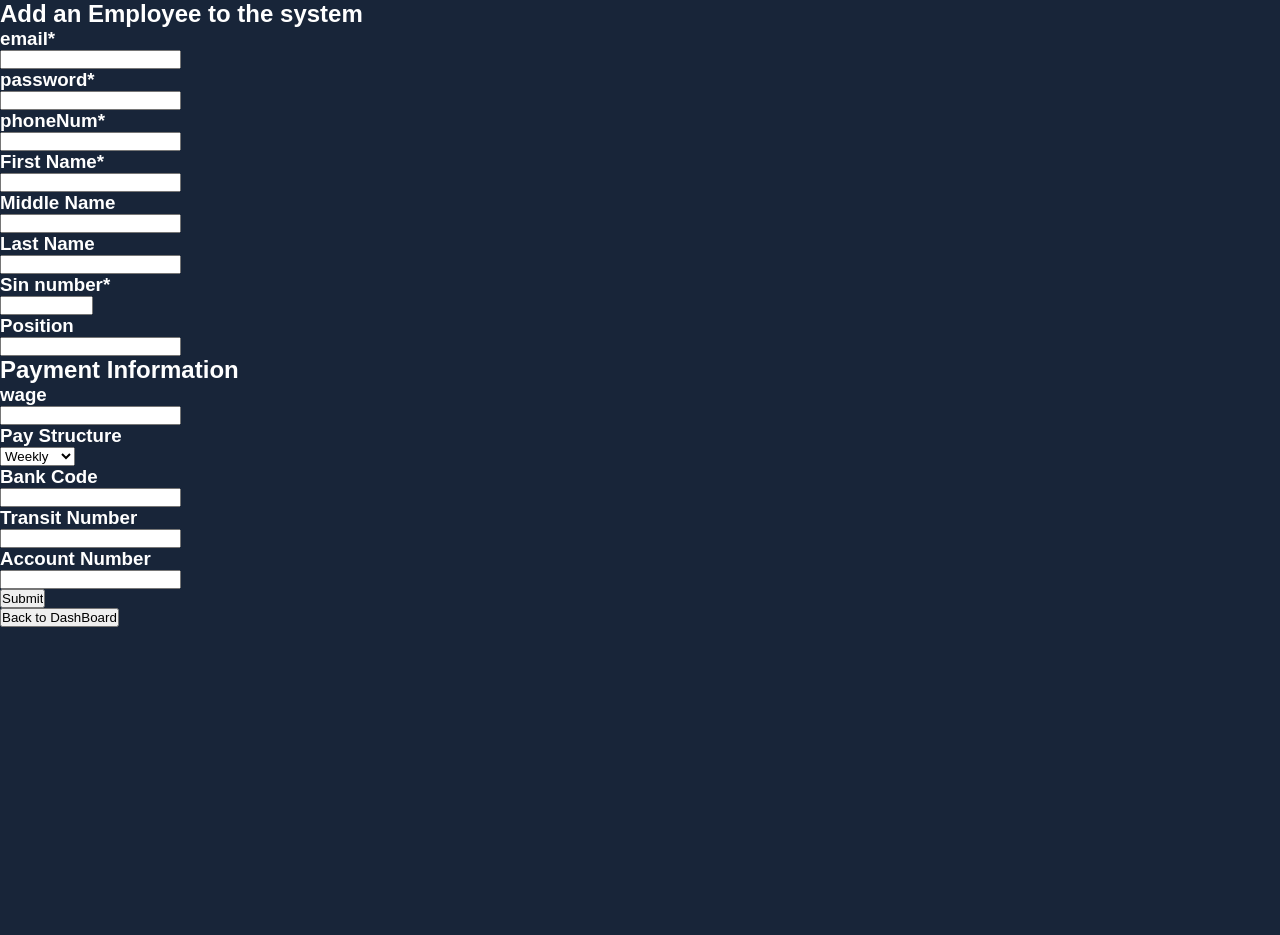
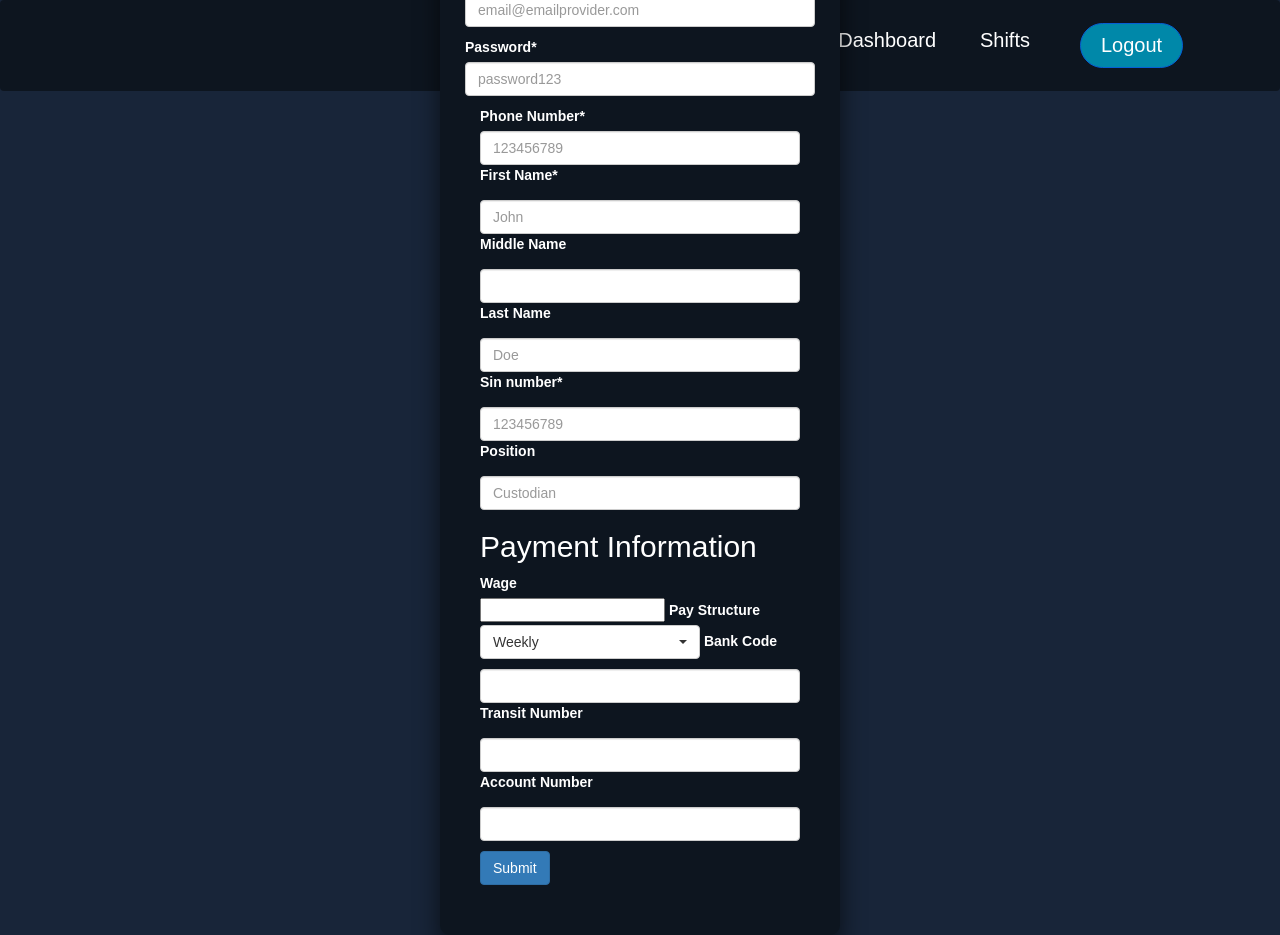
Before and after one commit to rayankasam/EmployeeManagement, a Flask app: template templates/addEmployee.html in a window 1280 px wide. Before the commit the page ends 627 px from the top, so only its background shows below. Run offline with Flask 3, Linux system fonts and the light colour scheme; the template is opened without the code that fills it, so the values that code supplies are empty; parts of the project's set-up code (start-up, migrations or seed data) failed here and were passed over; some libraries are stand-ins or nearby versions.

Commit message:
Added styles to add employee and amount due

```diff
--- a/templates/addEmployee.html
+++ b/templates/addEmployee.html
@@ -4,45 +4,68 @@
     <title></title>
     <meta charset="UTF-8">
     <meta name="viewport" content="width=device-width, initial-scale=1">
-    <link href="css/style.css" rel="stylesheet">
+    <!-- Bootstrap -->
+    <link href="https://maxcdn.bootstrapcdn.com/bootstrap/3.4.1/css/bootstrap.min.css" rel="stylesheet">
+    <script src="https://ajax.googleapis.com/ajax/libs/jquery/3.6.4/jquery.min.js"></script>
+    <script src="https://maxcdn.bootstrapcdn.com/bootstrap/3.4.1/js/bootstrap.min.js"></script>
+    <!-- Select Picker -->
+    <link rel="stylesheet" href="https://cdn.jsdelivr.net/npm/bootstrap-select@1.13.14/dist/css/bootstrap-select.min.css">
+    <script src="https://cdn.jsdelivr.net/npm/bootstrap-select@1.13.14/dist/js/bootstrap-select.min.js"></script>
+    <!-- Custom Styles -->
+    <link href="{{ url_for('static',filename='css/style.css') }}" rel="stylesheet">
   </head>
   <body>
 
-    <form method="post">
-      <h2>Add an Employee to the system</h2>
-      <h3>email*</h3>
-      <p><input type=text name=email>
-      <h3>password*</h3>
-      <p><input type=text name=password, minlength="5">
-      <h3>phoneNum*</h3>
-      <p><input type=text name=phoneNum>
-      <h3>First Name*</h3>
-      <p><input type=text name=fName>
-      <h3>Middle Name</h3>
-      <p><input type=text name=mName>
-      <h3>Last Name</h3>
-      <p><input type=text name=lName>
-      <h3>Sin number*</h3>
-      <p><input type=text name=sinNum size="9">
-      <h3>Position</h3>
-      <p><input type=text name=position>
+    <div class="navbar">
+        <nav>
+            <ul class="navpagelinks">
+                <li><a href="{{ url_for('index') }}">Dashboard</a></li>
+                <li><a href="/">Shifts</a></li>
+            </ul>
+            <a class="chere" href="{{ url_for('logout') }}"><button class="logout">Logout</button></a>
+        </nav>
+    </div>
+    <form method="post" class="Forms">
+      <h2>Add an Employee</h2>
+      <div class="row">
+        <div class="col">
+          <label for="email">Email*</label>
+          <p><input type=email class="form-control" name=email placeholder="email@emailprovider.com">
+        </div>
+        <div class="col">
+          <label for="password">Password*</label>
+          <p><input type=text name=password, minlength="5" class="form-control" placeholder="password123">
+        </div>
+      </div>
+
+      <label for="phoneNum">Phone Number*</label>
+      <p><input type=tel name=phoneNum class="form-control" placeholder="123456789">
+      <label for="fName">First Name*</label>
+      <p><input type=text name=fName class="form-control" placeholder="John">
+      <label for="nName">Middle Name</label>
+      <p><input type=text name=mName class="form-control">
+      <label for="lName">Last Name</label>
+      <p><input type=text name=lName class="form-control" placeholder="Doe">
+      <label for="sinNum">Sin number*</label>
+      <p><input type=text name=sinNum size="9" class="form-control" placeholder="123456789">
+      <label for="position">Position</label>
+      <p><input type=text name=position class="form-control" placeholder="Custodian">
       <h2>Payment Information</h2>
-      <h3>wage</h3>
+      <label for="wage">Wage</label>
       <p><input type=number name=wage pattern="^\d*(\.\d{0,2})?$" min="0">
-      <h3>Pay Structure</h3>
-      <select name="payStructure">
-        <option value="Weekly">Weekly</option>
-        <option value="biweekly">Biweekly</option>
-        <option value="Monthly">Monthly</option>
+      <label>Pay Structure</label>
+      <select name="payStructure" class="selectpicker">
+        <option value="Weekly" class="dropdown-item">Weekly</option>
+        <option value="biweekly" class="dropdown-item">Biweekly</option>
+        <option value="Monthly" class="dropdown-item">Monthly</option>
       </select>
-      <h3>Bank Code</h3>
-      <p><input type=text name=bankCode>
-      <h3>Transit Number</h3>
-      <p><input type=text name=transitNum>
-      <h3>Account Number</h3>
-      <p><input type=text name=accountNum>
-      <p><input type=submit value=Submit>
+      <label for="bankCode">Bank Code</label>
+      <p><input type=text name=bankCode class="form-control" >
+      <label for="transitNum">Transit Number</label>
+      <p><input type=text name=transitNum class="form-control">
+      <label for="accountNum">Account Number</label>
+      <p><input type=text name=accountNum class="form-control">
+      <p><input type=submit value=Submit class="btn btn-primary">
     </form>
-    <a href="{{ url_for('index') }}"><button>Back to DashBoard</button></a>
   </body>
 </html>
--- a/templates/index.html
+++ b/templates/index.html
@@ -4,9 +4,11 @@
     <title></title>
     <meta charset="UTF-8">
     <meta name="viewport" content="width=device-width, initial-scale=1">
+    <!-- Bootstrap -->
     <link rel="stylesheet" href="https://maxcdn.bootstrapcdn.com/bootstrap/3.4.1/css/bootstrap.min.css">
     <script src="https://ajax.googleapis.com/ajax/libs/jquery/3.6.4/jquery.min.js"></script>
     <script src="https://maxcdn.bootstrapcdn.com/bootstrap/3.4.1/js/bootstrap.min.js"></script>
+    <!-- Custom Styles -->
     <link href="{{ url_for('static',filename='css/style.css') }}" rel="stylesheet">
   </head>
   <body>
```
Also changed, not shown: templates/Shifts.html (deleted, +0 -28 lines), templates/amountDue.html (+31 -8 lines), templates/shiftPunches.html (+17 -18 lines).
